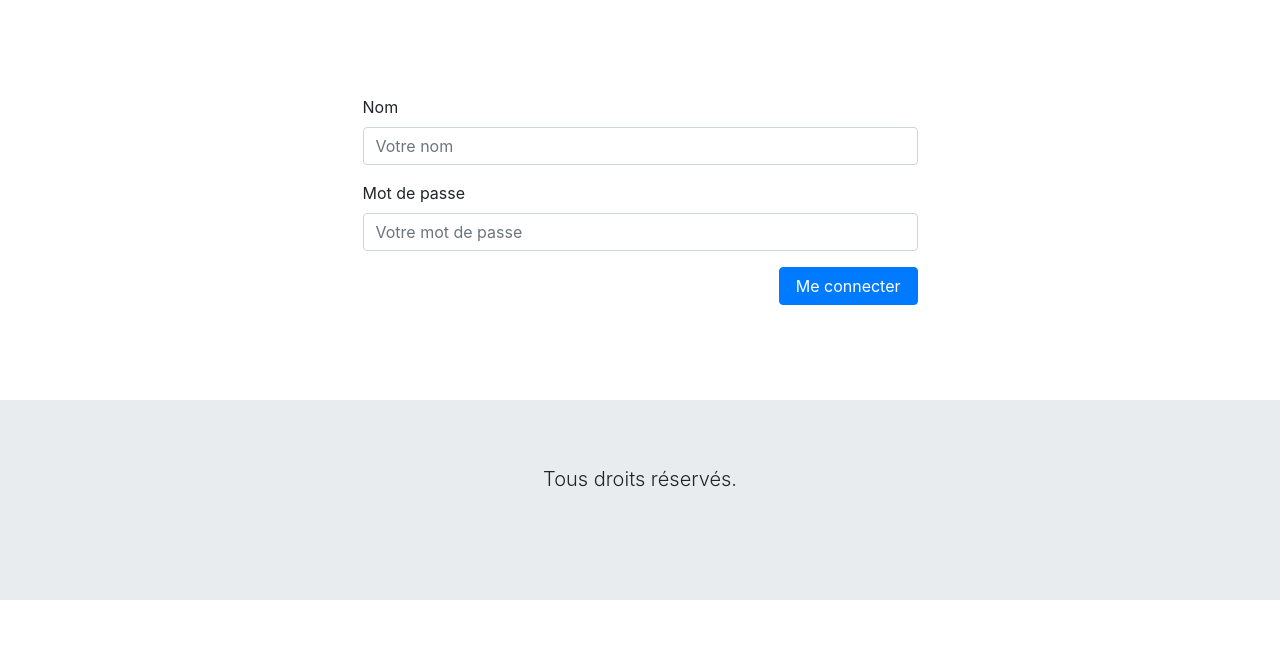
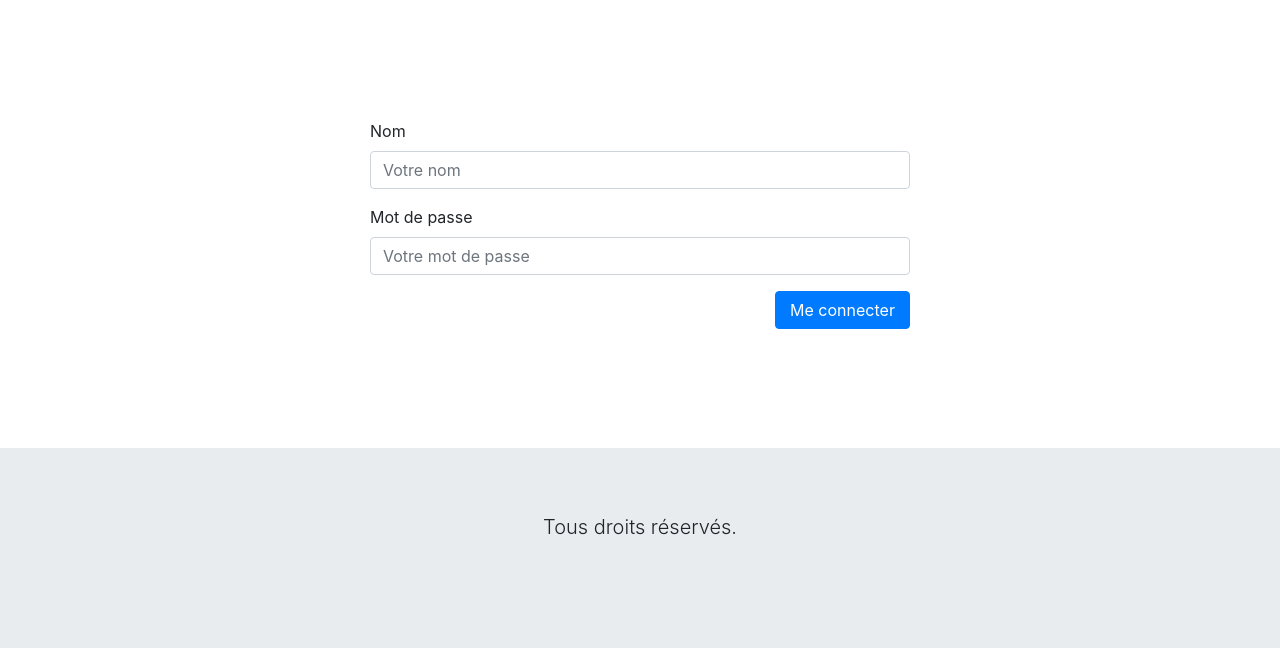
Before and after one commit to fatmoubidou/eCommerce, a PHP site: page / in a window 1280 px wide. Shown: the part 200-848 px from the top of the page. Before the commit the page ends 800 px from the top, so only its background shows below. Run offline with PHP 8.4, Linux system fonts and the light colour scheme; some libraries are stand-ins or nearby versions.

Commit message:
corrections css+php

```diff
--- a/Template/aside.php
+++ b/Template/aside.php
@@ -1,9 +1,4 @@
 <!-- Aside -->
-<?php
-//session_start();
-//var_dump($_SESSION);
-
-?>
 <aside class="col-3">
   <div class="card" >
     <img class="card-img-top" src="tile-wide.png" alt="photo de profil">
--- a/Template/footer.php
+++ b/Template/footer.php
@@ -1,3 +1,5 @@
+
+</main>
 <!-- Footer -->
 <footer class="jumbotron jumbotron-fluid mb-0 h-25">
    <div class="container">
--- a/Template/header.php
+++ b/Template/header.php
@@ -34,3 +34,5 @@
 
       </div>
    </header>
+
+   <main class="container my-4">
--- a/css/main.css
+++ b/css/main.css
@@ -97,7 +97,9 @@ textarea {
    Author's custom styles
    ========================================================================== */
 
-
+.height50vh{
+  height: 50vh;
+}
 
 
 
--- a/index.php
+++ b/index.php
@@ -2,7 +2,7 @@
   include("Template/header.php");
 ?>
 
-<main class="container d-flex justify-content-center align-items-center h-50">
+  <div class="container d-flex justify-content-center align-items-center height50vh">
     <!-- Formulaire de connexion -->
     <form class="needs-validation w-50 text-right" action="login.php" method="post" novalidate >
       <div class="form-group text-left">
@@ -26,16 +26,16 @@
       <button type="submit" class="btn btn-primary w-25">Me connecter</button>
       <?php
       if (isset($_GET["msg"])) {
-        $message = $_GET["msg"];
+        $message = htmlspecialchars($_GET["msg"]);
         echo "<div class='alert alert-warning mt-4 text-center ' role='alert'>
-                ".htmlspecialchars($message)."
+                ".$message."
               </div>";
       }
         //var_dump($_GET);
        ?>
     </form>
+  </div>
 
-</main>
 
 <?php
   include("Template/footer.php");
--- a/products.php
+++ b/products.php
@@ -10,7 +10,7 @@
   //var_dump($products);
 ?>
 
- <main class="container my-4">
+
   <div class="row">
     <div class="col-9 container">
       <div class="row">
@@ -35,7 +35,6 @@
       include("Template/aside.php");
     ?>
   </div>
-</main>
 
  <?php
    include("Template/footer.php");
--- a/single.php
+++ b/single.php
@@ -12,7 +12,6 @@
   //var_dump($single);
 ?>
 
- <main class="container my-4">
   <div class="row">
     <div class="col-9 container">
       <div class="row">
@@ -54,7 +53,7 @@
       include("Template/aside.php");
     ?>
   </div>
-</main>
+
 
  <?php
    include("Template/footer.php");
```
Also changed, not shown: login.php (+9 -3 lines).
